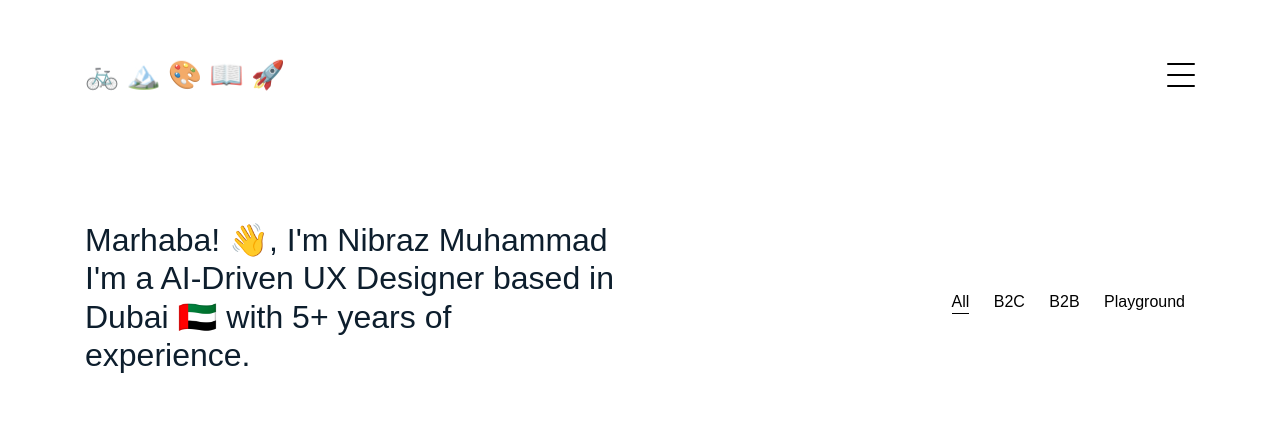
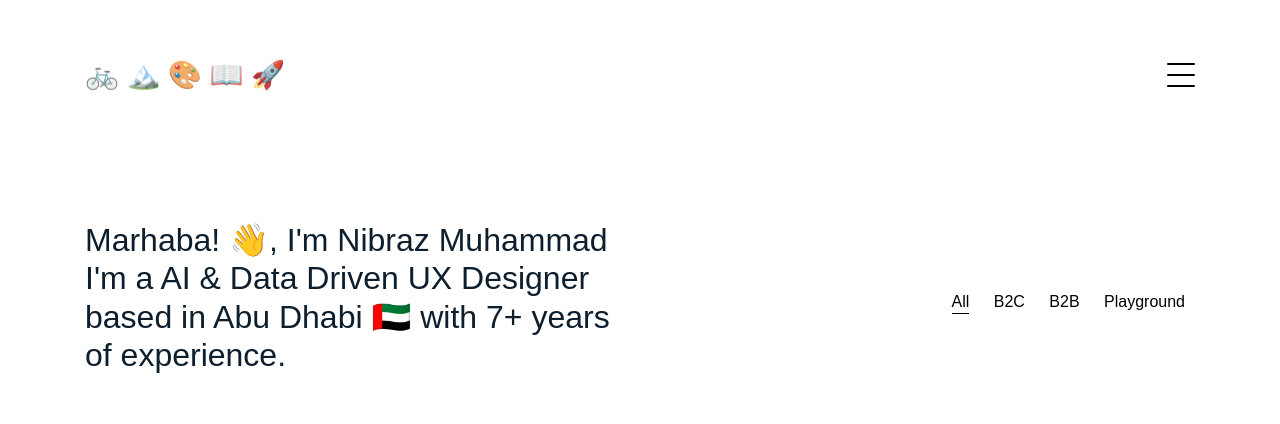
Before and after one commit to Nibraz999/nibraz_muhammad_ux, a plain HTML site: page index.html in a window 1280 px wide. Shown: the top 424 px of the page. Drawn offline with Linux system fonts and the light colour scheme.

Commit message:
Update index.html

```diff
--- a/index.html
+++ b/index.html
@@ -88,7 +88,7 @@
       <div class="container">
         <div class="row mb-5 align-items-center">
           <div class="col-md-12 col-lg-6 mb-4 mb-lg-0" data-aos="fade-up">
-            <h2>Marhaba! 👋, I'm Nibraz Muhammad I'm a AI-Driven UX Designer based in Dubai 🇦🇪 with 5+ years of experience.</h2>
+            <h2>Marhaba! 👋, I'm Nibraz Muhammad I'm a AI & Data Driven UX Designer based in Abu Dhabi 🇦🇪 with 7+ years of experience.</h2>
             <p class="mb-0">
 
 
```
